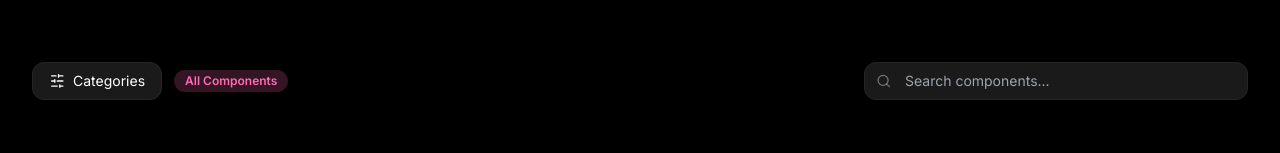
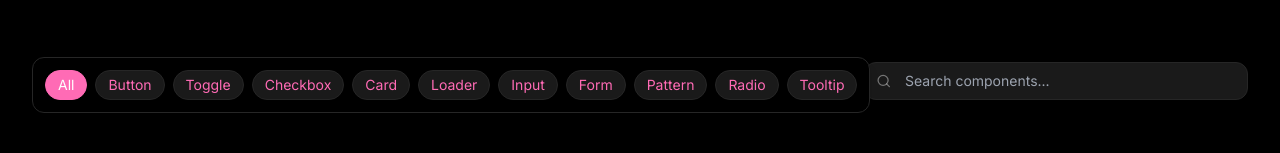
Before and after one commit to avinashfullstackdeveloper-a11y/framix-client, a React (Vite) app: page /community in a window 1280 px wide. Both pictures are taken after a click on the button "Categories". Shown: the part 372-525 px from the top of the page. Built offline with nearby package versions, Linux system fonts and the light colour scheme; no server answers.

Commit message:
community filter

```diff
--- a/src/components/CommunityUserProfile.tsx
+++ b/src/components/CommunityUserProfile.tsx
@@ -650,7 +650,24 @@ export const CommunityUserProfile = ({
             posts: filteredComponents.length,
             views: userObj?.views || 0,
           },
-          sharedComponents: filteredComponents.map((comp: any) => ({
+          sharedComponents: filteredComponents.map((comp: {
+            _id?: string;
+            id?: string;
+            title: string;
+            type?: string;
+            language?: string;
+            code?: string;
+            badge?: "Free" | "Pro";
+            stats?: string;
+            htmlCode?: string;
+            cssCode?: string;
+            views?: number | string;
+            bookmarks?: number | string;
+            tags?: string[];
+            isPro?: boolean;
+            isFree?: boolean;
+            createdBy?: { _id?: string } | string;
+          }) => ({
             id: comp._id || comp.id || "",
             title: comp.title,
             type: comp.type || "other",
--- a/src/pages/Community.tsx
+++ b/src/pages/Community.tsx
@@ -8,13 +8,27 @@ import { CommunityUserProfile } from "@/components/CommunityUserProfile";
 
 const CommunityList = () => {
   const [searchQuery, setSearchQuery] = useState("");
-  const [popupOpen, setPopupOpen] = useState(false);
+  const [selectedCategory, setSelectedCategory] = useState<string>("All");
+  const [showTypeFilter, setShowTypeFilter] = useState(false);
   const [components, setComponents] = useState<any[]>([]);
   const [loading, setLoading] = useState(true);
+  const [popupOpen, setPopupOpen] = useState(false);
 
-  const handleOpenPopup = () => setPopupOpen(true);
-  const handleClosePopup = () => setPopupOpen(false);
-  const handleContinuePopup = () => setPopupOpen(false);
+  // Types from ComponentSelectorPopup
+  const componentTypes = [
+    "button",
+    "toggle",
+    "checkbox",
+    "card",
+    "loader",
+    "input",
+    "form",
+    "pattern",
+    "radio",
+    "tooltip",
+  ];
+
+  // Remove unused popup handlers
 
   // Fetch approved components from API
   useEffect(() => {
@@ -41,6 +55,16 @@ const CommunityList = () => {
 
     fetchComponents();
   }, []);
+
+  // Get all unique categories from both API and fallback data
+  const getAllCategories = () => {
+    const apiCategories = components.map((c) => c.category || c.type).filter(Boolean);
+    const fallbackCategories = [
+      ...featuredComponents.map((c) => c.category || c.type),
+      ...allComponents.map((c) => c.category || c.type),
+    ].filter(Boolean);
+    return ["All", ...Array.from(new Set([...apiCategories, ...fallbackCategories]))];
+  };
 
   // Sample data for components (fallback)
   const featuredComponents = [
@@ -544,7 +568,7 @@ const CommunityList = () => {
             <DialogTrigger asChild>
               <button
                 className="border border-primary/50 hover:bg-secondary px-8 py-3 rounded-full font-medium transition-colors"
-                onClick={handleOpenPopup}
+                onClick={() => setPopupOpen(true)}
               >
                 Submit yours
               </button>
@@ -552,8 +576,8 @@ const CommunityList = () => {
             <DialogContent className="max-w-[897px] w-full mx-auto rounded-2xl bg-[rgba(15,15,15,1)] p-0 border-none shadow-none">
               <ComponentSelectorPopup
                 isOpen={popupOpen}
-                onClose={handleClosePopup}
-                onContinue={handleContinuePopup}
+                onClose={() => setPopupOpen(false)}
+                onContinue={() => setPopupOpen(false)}
               />
             </DialogContent>
           </Dialog>
@@ -564,7 +588,11 @@ const CommunityList = () => {
       <div className="mb-12">
         <div className="flex flex-col md:flex-row justify-between items-center gap-4 mb-8">
           <div className="flex items-center gap-3">
-            <button className="flex items-center gap-2 bg-secondary hover:bg-secondary/80 px-4 py-2 rounded-lg border border-border transition-colors">
+            <button
+              className="flex items-center gap-2 bg-secondary hover:bg-secondary/80 px-4 py-2 rounded-lg border border-border transition-colors"
+              onClick={() => setShowTypeFilter((v) => !v)}
+              type="button"
+            >
               <svg
                 width="16"
                 height="16"
@@ -639,8 +667,41 @@ const CommunityList = () => {
               <span className="text-sm">Categories</span>
             </button>
             <Badge variant="secondary" className="bg-primary/20 text-primary">
-              All Components
+              {selectedCategory === "All" ? "All Components" : selectedCategory.charAt(0).toUpperCase() + selectedCategory.slice(1)}
             </Badge>
+            {showTypeFilter && (
+              <div className="absolute z-20 mt-2 bg-background border border-border rounded-lg shadow-lg p-3 flex flex-wrap gap-2">
+                <button
+                  className={`px-3 py-1 rounded-full border text-sm transition-colors ${
+                    selectedCategory === "All"
+                      ? "bg-primary text-white border-primary"
+                      : "bg-secondary text-primary border-border hover:bg-primary/10"
+                  }`}
+                  onClick={() => {
+                    setSelectedCategory("All");
+                    setShowTypeFilter(false);
+                  }}
+                >
+                  All
+                </button>
+                {componentTypes.map((type) => (
+                  <button
+                    key={type}
+                    className={`px-3 py-1 rounded-full border text-sm transition-colors ${
+                      selectedCategory === type
+                        ? "bg-primary text-white border-primary"
+                        : "bg-secondary text-primary border-border hover:bg-primary/10"
+                    }`}
+                    onClick={() => {
+                      setSelectedCategory(type);
+                      setShowTypeFilter(false);
+                    }}
+                  >
+                    {type.charAt(0).toUpperCase() + type.slice(1)}
+                  </button>
+                ))}
+              </div>
+            )}
           </div>
 
           <div className="relative w-full md:w-96">
@@ -787,13 +848,33 @@ const CommunityList = () => {
         </div>
 
         <div className="grid grid-cols-1 md:grid-cols-2 lg:grid-cols-3 gap-6">
-          {(components.length > 0 ? components.slice(4) : allComponents).map(
+          {(
+            (components.length > 0 ? components.slice(4) : allComponents)
+              .filter((component) => {
+                // Type/category filter
+                if (selectedCategory !== "All") {
+                  const type = (component.type || component.category || "").toLowerCase();
+                  if (type !== selectedCategory.toLowerCase()) return false;
+                }
+                // Search filter
+                if (searchQuery.trim() !== "") {
+                  const q = searchQuery.toLowerCase();
+                  return (
+                    (component.title && component.title.toLowerCase().includes(q)) ||
+                    (component.description && component.description.toLowerCase().includes(q)) ||
+                    (component.category && component.category.toLowerCase().includes(q)) ||
+                    (component.type && component.type.toLowerCase().includes(q)) ||
+                    (component.author?.name && component.author.name.toLowerCase().includes(q)) ||
+                    (component.createdBy?.name && component.createdBy.name.toLowerCase().includes(q))
+                  );
+                }
+                return true;
+              })
+          ).map(
             (component, index) => {
               return (
                 <Link
-                  to={`/components/${component.type || "component"}/${
-                    component._id || index
-                  }`}
+                  to={`/components/${component.type || "component"}/${component._id || index}`}
                   key={component._id || index}
                 >
                   <Card className="bg-gradient-card border-border hover:shadow-glow transition-all duration-300 cursor-pointer group">
@@ -875,7 +956,7 @@ const CommunityList = () => {
           <DialogTrigger asChild>
             <button
               className="bg-gradient-primary hover:opacity-90 text-primary-foreground px-8 py-3 rounded-full font-medium transition-opacity"
-              onClick={handleOpenPopup}
+              onClick={() => setPopupOpen(true)}
             >
               Submit Component
             </button>
@@ -883,8 +964,8 @@ const CommunityList = () => {
           <DialogContent className="max-w-[897px] w-full mx-auto rounded-2xl bg-[rgba(15,15,15,1)] p-0 border-none shadow-none">
             <ComponentSelectorPopup
               isOpen={popupOpen}
-              onClose={handleClosePopup}
-              onContinue={handleContinuePopup}
+              onClose={() => setPopupOpen(false)}
+              onContinue={() => setPopupOpen(false)}
             />
           </DialogContent>
         </Dialog>
```
